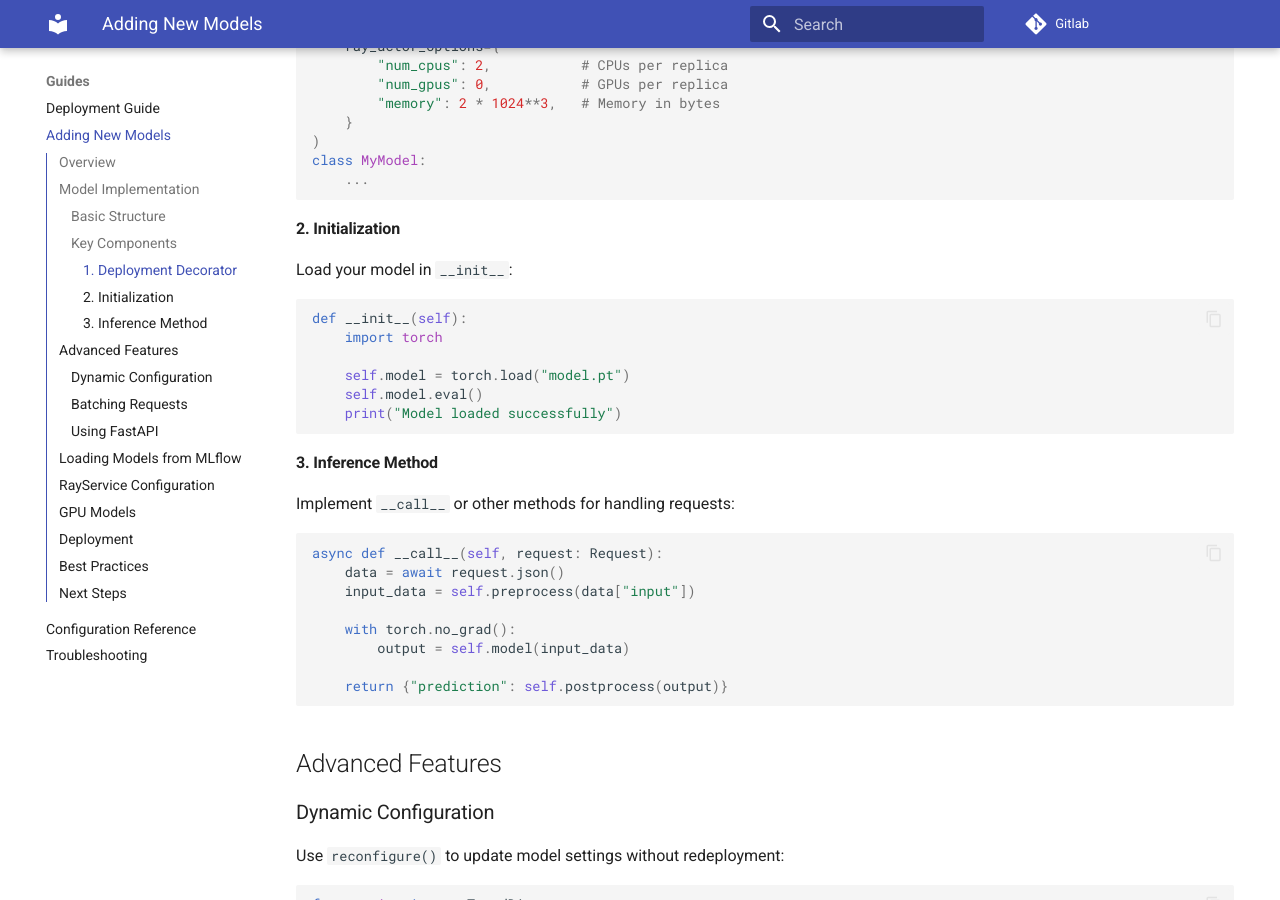
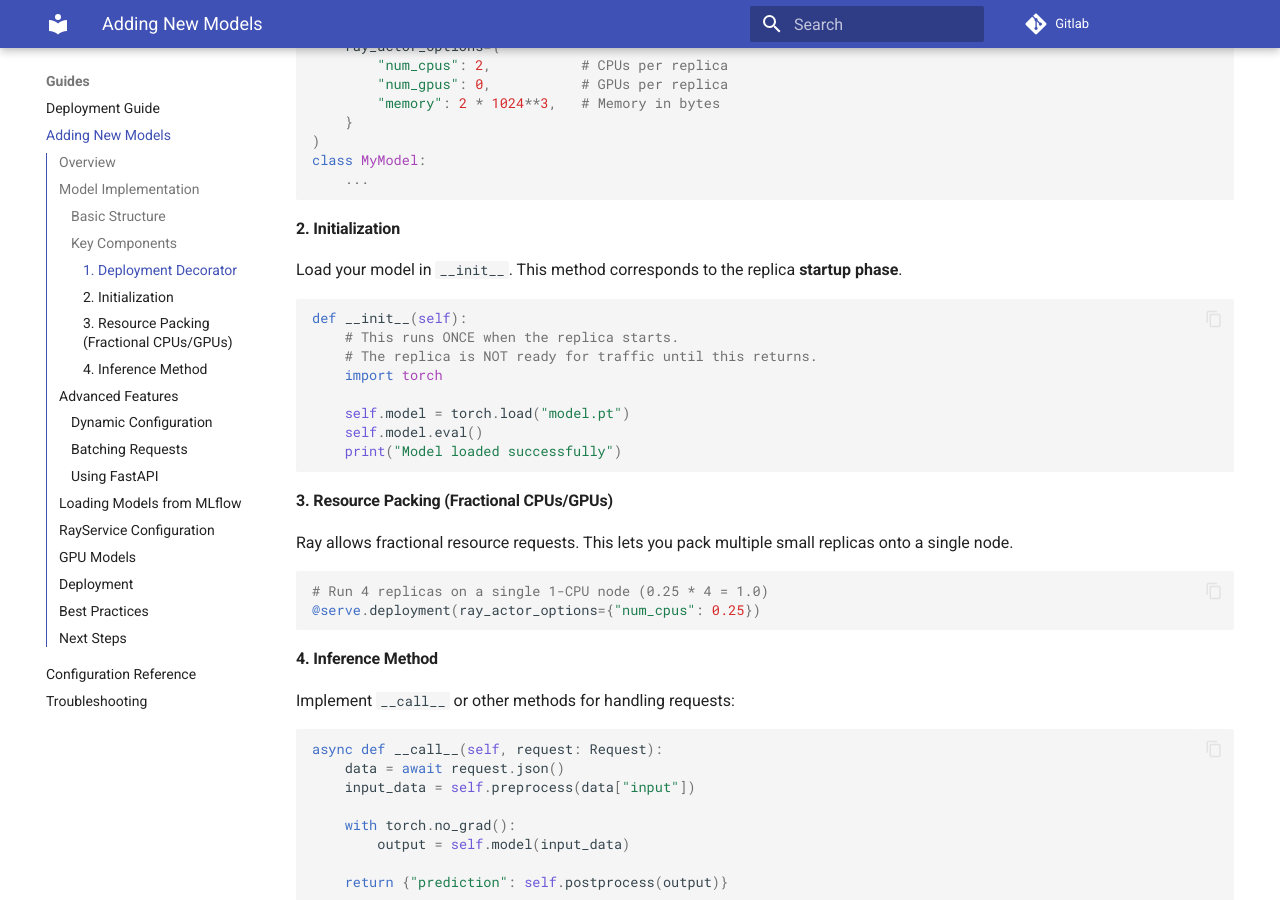
Before and after one commit to RationAI/model-service, an MkDocs documentation site: the page built from docs/guides/adding-models.md, in a window 1280 px wide and 900 px high, scrolled down 1263 px. Built offline with MkDocs 1.6.1 and Material for MkDocs 9.7.7, drawn with Linux system fonts in a browser that asks for light colours.

Commit message:
feat: add details

````diff
--- a/docs/guides/adding-models.md
+++ b/docs/guides/adding-models.md
@@ -58,10 +58,12 @@ class MyModel:
 
 #### 2. Initialization
 
-Load your model in `__init__`:
+Load your model in `__init__`. This method corresponds to the replica **startup phase**.
 
 ```python
 def __init__(self):
+    # This runs ONCE when the replica starts.
+    # The replica is NOT ready for traffic until this returns.
     import torch
 
     self.model = torch.load("model.pt")
@@ -69,7 +71,16 @@ def __init__(self):
     print("Model loaded successfully")
 ```
 
-#### 3. Inference Method
+#### 3. Resource Packing (Fractional CPUs/GPUs)
+
+Ray allows fractional resource requests. This lets you pack multiple small replicas onto a single node.
+
+```python
+# Run 4 replicas on a single 1-CPU node (0.25 * 4 = 1.0)
+@serve.deployment(ray_actor_options={"num_cpus": 0.25})
+```
+
+#### 4. Inference Method
 
 Implement `__call__` or other methods for handling requests:
 
````
